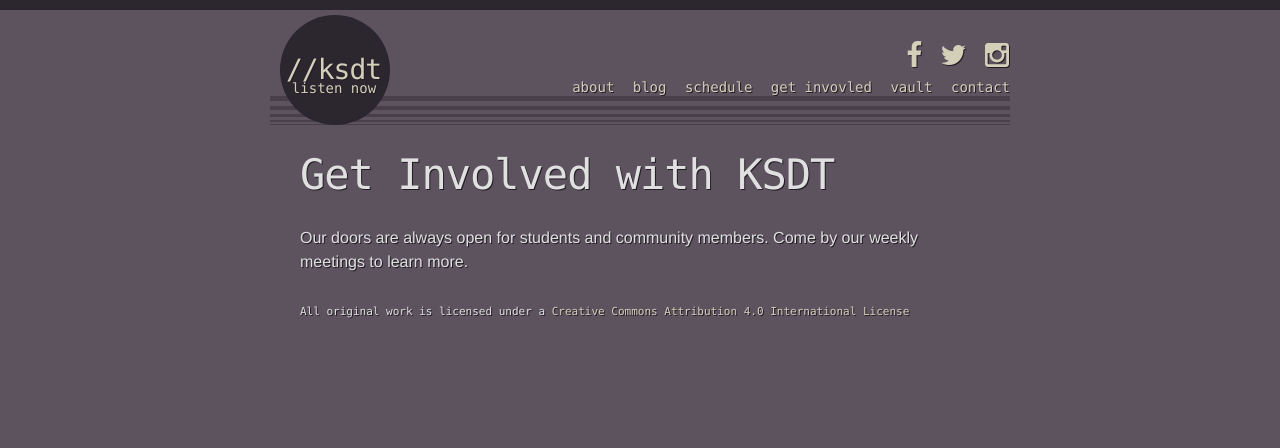
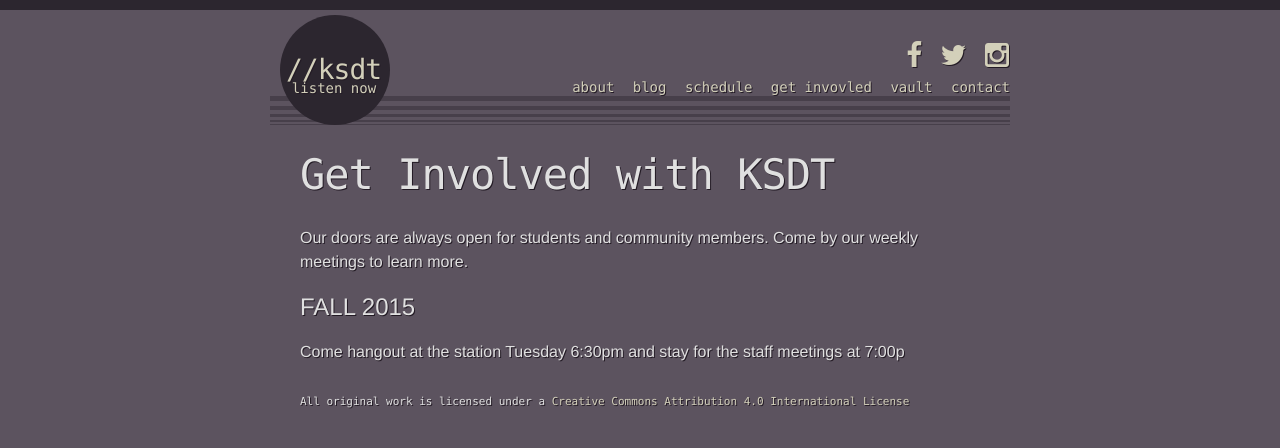
Before and after one commit to m4chinations/ksdt-website, a Jekyll site: the page built from do.md, in a window 1280 px wide. Shown: the top 448 px of the page. Built offline with Jekyll 4.4.1, drawn with Linux system fonts in a browser that asks for light colours.

Commit message:
Update do.md
updated weekly times

```diff
--- a/do.md
+++ b/do.md
@@ -5,3 +5,6 @@
 ---
 
 Our doors are always open for students and community members. Come by our weekly meetings to learn more.
+
+#FALL 2015
+Come hangout at the station Tuesday 6:30pm and stay for the staff meetings at 7:00p
```
